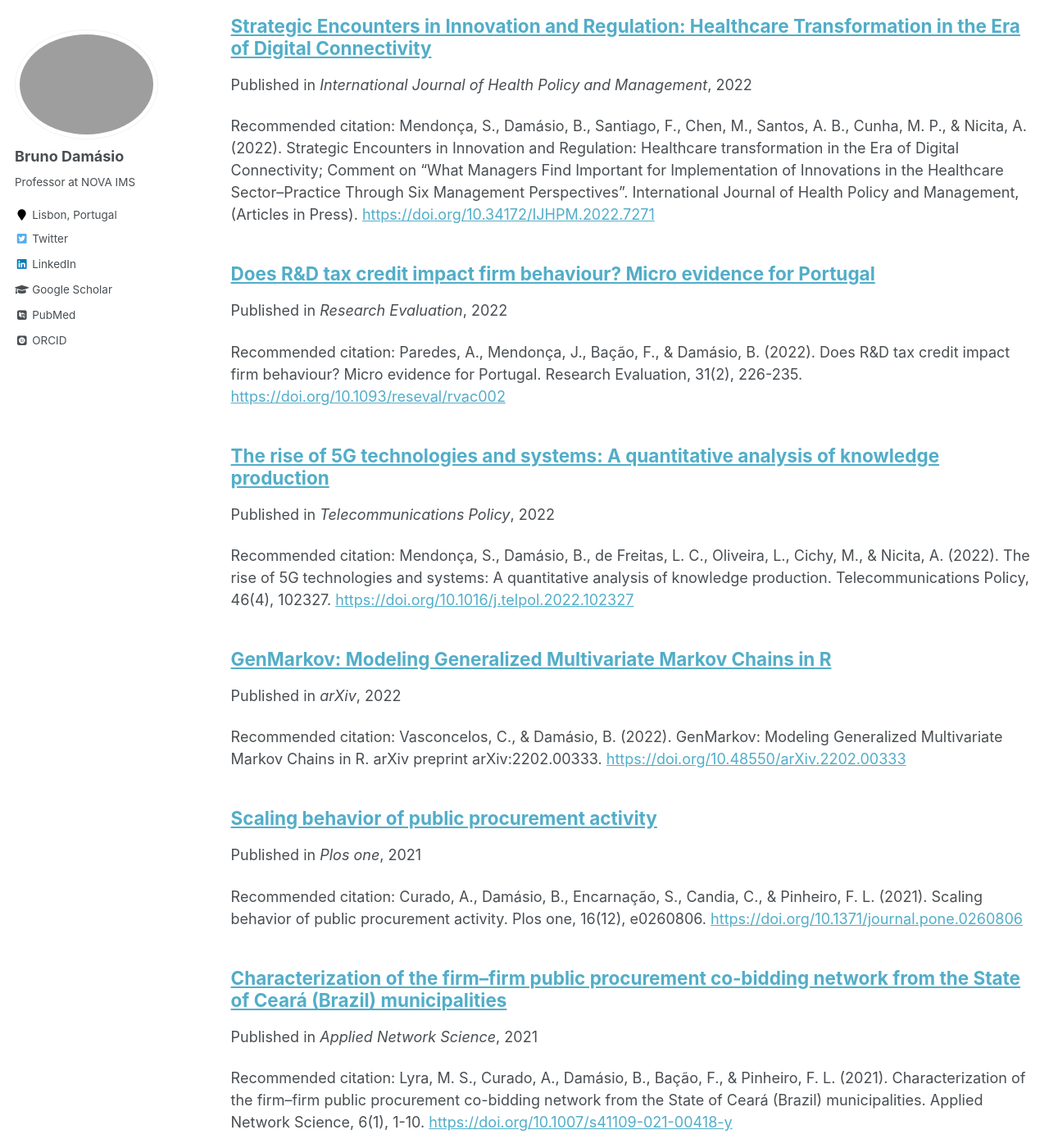
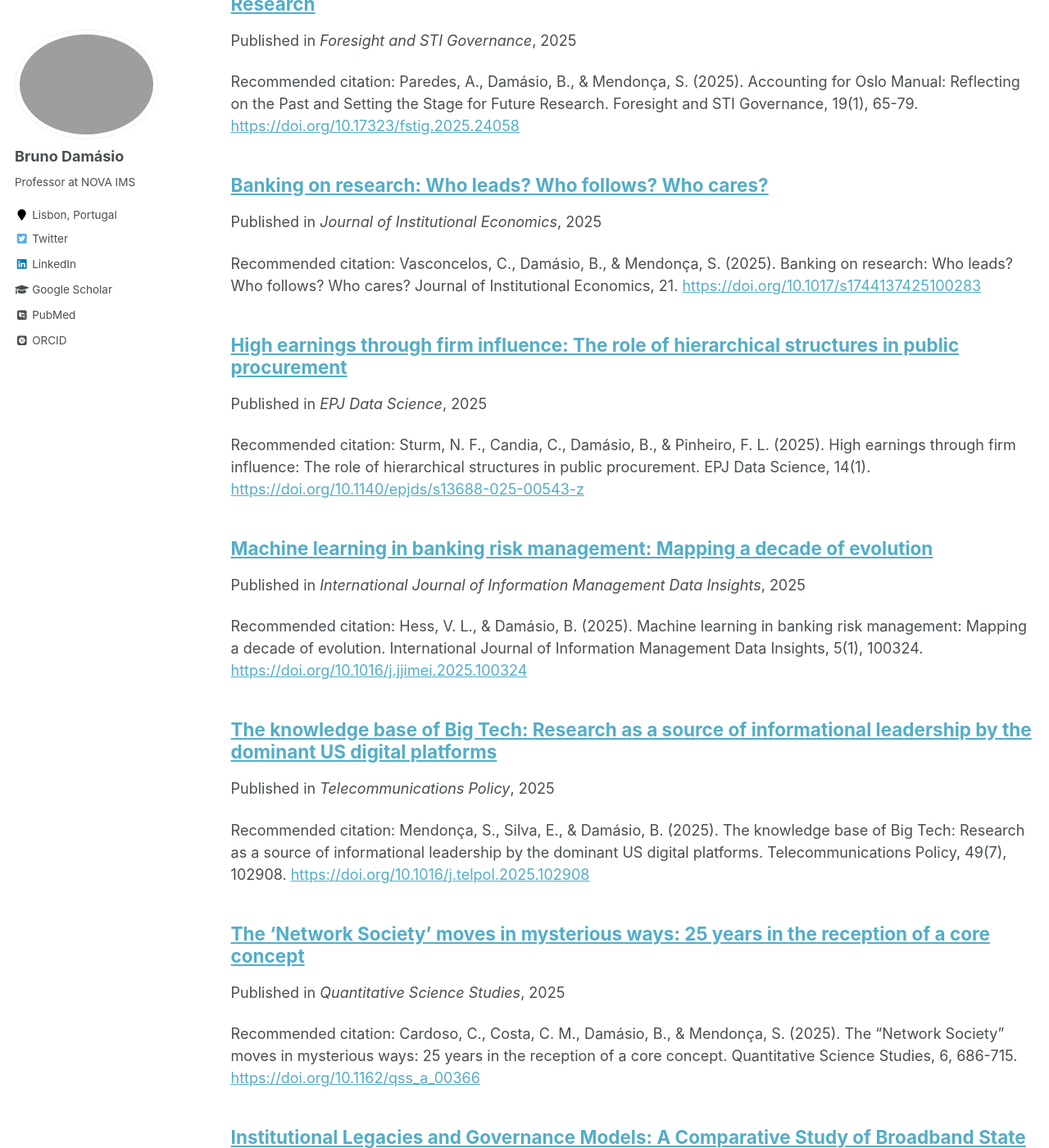
Before and after one commit to damasiob/damasiob.github.io, a Jekyll site: the page built from _pages/publications.md, in a window 1280 px wide and 1400 px high, scrolled down 643 px. Shown: the whole window at 82% size. Built offline with Jekyll 4.4.1, drawn with Linux system fonts in a browser that asks for light colours; some web fonts are replaced; some of the changed text lies outside the part shown.

Commit message:
Add 11 new publications and update Recent Publications with DOIs
Add new publications (2024-2026) to both _publications/ and the
homepage Recent Publications section. Add DOI links to all entries.
Update GenMarkov from arXiv preprint to The R Journal (2025).

Co-Authored-By: Claude Opus 4.6 <noreply@anthropic.com>

```diff
--- a/_publications/2022-02-genmarkov.md
+++ b/_publications/2022-02-genmarkov.md
@@ -2,11 +2,11 @@
 title: "GenMarkov: Modeling Generalized Multivariate Markov Chains in R"
 collection: publications
 permalink: /publication/2022-02-genmarkov
-date: 2022-02-01
-venue: 'arXiv'
+date: 2025-01-01
+venue: 'The R Journal'
 ---
 
-Recommended citation: Vasconcelos, C., & Damásio, B. (2022). GenMarkov: Modeling Generalized Multivariate Markov Chains in R. arXiv preprint arXiv:2202.00333. [https://doi.org/10.48550/arXiv.2202.00333](https://doi.org/10.48550/arXiv.2202.00333)
+Recommended citation: Vasconcelos, C., & Damásio, B. (2025). GenMarkov: Modeling Generalized Multivariate Markov Chains in R. The R Journal, 16(1), 96-113. [https://doi.org/10.32614/RJ-2024-006](https://doi.org/10.32614/RJ-2024-006)
 
 Abstract: This article proposes a new generalization of the Multivariate Markov Chains (MMC) model.
 The future values of a Markov chain commonly depend on only the past values of the chain in an autoregressive fashion.
--- /dev/null
+++ b/_publications/2024-09-broadband-state-aid.md
@@ -0,0 +1,9 @@
+---
+title: "State aid for broadband network deployment: National and subnational governance mechanisms, 2003-2023"
+collection: publications
+permalink: /publication/2024-09-broadband-state-aid
+date: 2024-09-01
+venue: 'Telecommunications Policy'
+---
+
+Recommended citation: Manica, L., Damásio, B., & Mendonça, S. (2024). State aid for broadband network deployment: National and subnational governance mechanisms, 2003-2023. Telecommunications Policy, 48(9), 102837. [https://doi.org/10.1016/j.telpol.2024.102837](https://doi.org/10.1016/j.telpol.2024.102837)
--- /dev/null
+++ b/_publications/2025-01-tourism-cabo-verde.md
@@ -0,0 +1,9 @@
+---
+title: "Exploring the linear and non-linear effects of tourism on economic growth in the Cabo Verde Islands: Evidence from the ARDL and NARDL models"
+collection: publications
+permalink: /publication/2025-01-tourism-cabo-verde
+date: 2025-01-01
+venue: 'Current Issues in Tourism'
+---
+
+Recommended citation: Tavares, R. V., & Damásio, B. (2025). Exploring the linear and non-linear effects of tourism on economic growth in the Cabo Verde Islands: Evidence from the ARDL and NARDL models. Current Issues in Tourism, 28(21), 3393-3400. [https://doi.org/10.1080/13683500.2024.2401498](https://doi.org/10.1080/13683500.2024.2401498)
--- /dev/null
+++ b/_publications/2025-02-broadband-state-aid-europe.md
@@ -0,0 +1,9 @@
+---
+title: "Institutional Legacies and Governance Models: A Comparative Study of Broadband State Aid in Europe"
+collection: publications
+permalink: /publication/2025-02-broadband-state-aid-europe
+date: 2025-02-01
+venue: 'Politics & Policy'
+---
+
+Recommended citation: Manica, L., Damásio, B., & Mendonça, S. (2025). Institutional Legacies and Governance Models: A Comparative Study of Broadband State Aid in Europe. Politics & Policy, 53(5). [https://doi.org/10.1111/polp.70069](https://doi.org/10.1111/polp.70069)
--- /dev/null
+++ b/_publications/2025-03-network-society.md
@@ -0,0 +1,9 @@
+---
+title: "The 'Network Society' moves in mysterious ways: 25 years in the reception of a core concept"
+collection: publications
+permalink: /publication/2025-03-network-society
+date: 2025-03-01
+venue: 'Quantitative Science Studies'
+---
+
+Recommended citation: Cardoso, C., Costa, C. M., Damásio, B., & Mendonça, S. (2025). The "Network Society" moves in mysterious ways: 25 years in the reception of a core concept. Quantitative Science Studies, 6, 686-715. [https://doi.org/10.1162/qss_a_00366](https://doi.org/10.1162/qss_a_00366)
--- /dev/null
+++ b/_publications/2025-04-big-tech-knowledge.md
@@ -0,0 +1,9 @@
+---
+title: "The knowledge base of Big Tech: Research as a source of informational leadership by the dominant US digital platforms"
+collection: publications
+permalink: /publication/2025-04-big-tech-knowledge
+date: 2025-04-01
+venue: 'Telecommunications Policy'
+---
+
+Recommended citation: Mendonça, S., Silva, E., & Damásio, B. (2025). The knowledge base of Big Tech: Research as a source of informational leadership by the dominant US digital platforms. Telecommunications Policy, 49(7), 102908. [https://doi.org/10.1016/j.telpol.2025.102908](https://doi.org/10.1016/j.telpol.2025.102908)
--- /dev/null
+++ b/_publications/2025-05-ml-banking-risk.md
@@ -0,0 +1,9 @@
+---
+title: "Machine learning in banking risk management: Mapping a decade of evolution"
+collection: publications
+permalink: /publication/2025-05-ml-banking-risk
+date: 2025-05-01
+venue: 'International Journal of Information Management Data Insights'
+---
+
+Recommended citation: Hess, V. L., & Damásio, B. (2025). Machine learning in banking risk management: Mapping a decade of evolution. International Journal of Information Management Data Insights, 5(1), 100324. [https://doi.org/10.1016/j.jjimei.2025.100324](https://doi.org/10.1016/j.jjimei.2025.100324)
--- /dev/null
+++ b/_publications/2025-06-procurement-hierarchical.md
@@ -0,0 +1,9 @@
+---
+title: "High earnings through firm influence: The role of hierarchical structures in public procurement"
+collection: publications
+permalink: /publication/2025-06-procurement-hierarchical
+date: 2025-06-01
+venue: 'EPJ Data Science'
+---
+
+Recommended citation: Sturm, N. F., Candia, C., Damásio, B., & Pinheiro, F. L. (2025). High earnings through firm influence: The role of hierarchical structures in public procurement. EPJ Data Science, 14(1). [https://doi.org/10.1140/epjds/s13688-025-00543-z](https://doi.org/10.1140/epjds/s13688-025-00543-z)
--- /dev/null
+++ b/_publications/2025-07-banking-research.md
@@ -0,0 +1,9 @@
+---
+title: "Banking on research: Who leads? Who follows? Who cares?"
+collection: publications
+permalink: /publication/2025-07-banking-research
+date: 2025-07-01
+venue: 'Journal of Institutional Economics'
+---
+
+Recommended citation: Vasconcelos, C., Damásio, B., & Mendonça, S. (2025). Banking on research: Who leads? Who follows? Who cares? Journal of Institutional Economics, 21. [https://doi.org/10.1017/s1744137425100283](https://doi.org/10.1017/s1744137425100283)
--- /dev/null
+++ b/_publications/2025-08-oslo-manual.md
@@ -0,0 +1,9 @@
+---
+title: "Accounting for Oslo Manual: Reflecting on the Past and Setting the Stage for Future Research"
+collection: publications
+permalink: /publication/2025-08-oslo-manual
+date: 2025-08-01
+venue: 'Foresight and STI Governance'
+---
+
+Recommended citation: Paredes, A., Damásio, B., & Mendonça, S. (2025). Accounting for Oslo Manual: Reflecting on the Past and Setting the Stage for Future Research. Foresight and STI Governance, 19(1), 65-79. [https://doi.org/10.17323/fstig.2025.24058](https://doi.org/10.17323/fstig.2025.24058)
--- /dev/null
+++ b/_publications/2025-09-critical-minerals.md
@@ -0,0 +1,9 @@
+---
+title: "Assessing critical mineral occurrence in battery technologies"
+collection: publications
+permalink: /publication/2025-09-critical-minerals
+date: 2025-09-01
+venue: 'Resources Policy'
+---
+
+Recommended citation: Camuamba, E., Damásio, B., & Mendonça, S. (2025). Assessing critical mineral occurrence in battery technologies. Resources Policy, 111, 105755. [https://doi.org/10.1016/j.resourpol.2025.105755](https://doi.org/10.1016/j.resourpol.2025.105755)
--- /dev/null
+++ b/_publications/2026-01-renewable-energy-sustainability.md
@@ -0,0 +1,9 @@
+---
+title: "Are renewable energy sources advancing towards a sustainable society?"
+collection: publications
+permalink: /publication/2026-01-renewable-energy-sustainability
+date: 2026-01-01
+venue: 'Environment, Development and Sustainability'
+---
+
+Recommended citation: Silva, P., Damásio, B., Fortes, P., Soares, I., & Amaral, R. (2026). Are renewable energy sources advancing towards a sustainable society? Environment, Development and Sustainability. [https://doi.org/10.1007/s10668-025-07221-0](https://doi.org/10.1007/s10668-025-07221-0)
```
Also changed, not shown: _pages/about.md (+26 -16 lines).
